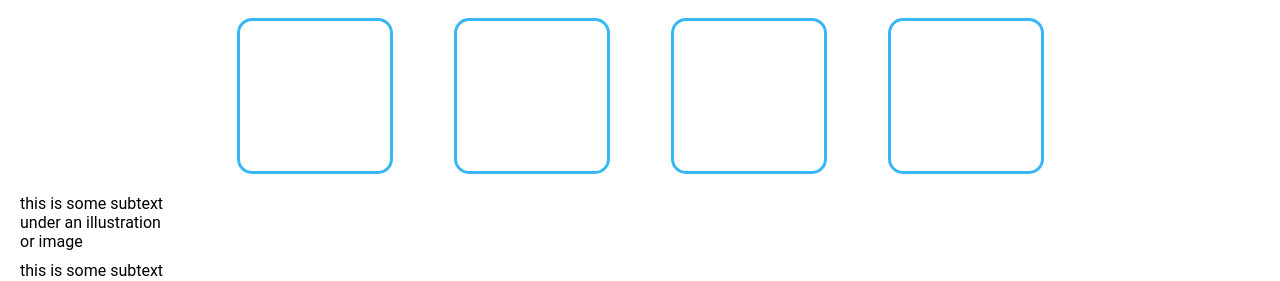
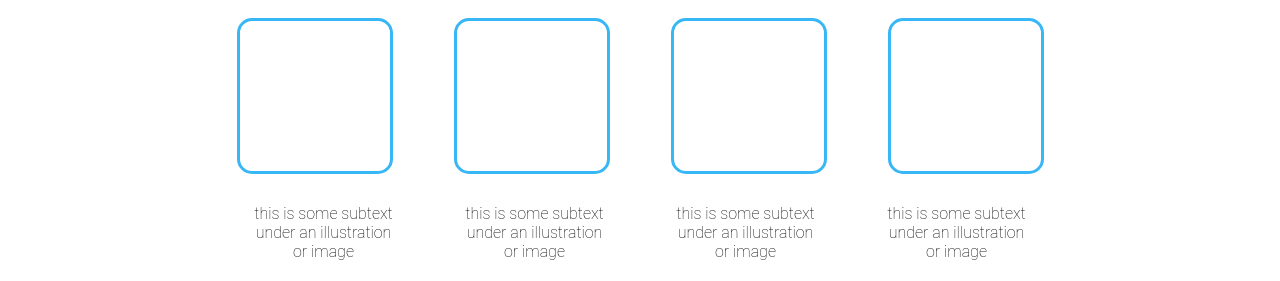
Before and after one commit to Flormens/Landing-Page, a plain HTML site: page index.html in a window 1280 px wide. Shown: the part 512-793 px from the top of the page. Drawn offline with Linux system fonts and the light colour scheme.

Commit message:
adjusted the font styles in the information header

```diff
--- a/style.css
+++ b/style.css
@@ -113,6 +113,7 @@ header {
     padding: 0;
     background-color: #777777;
     color: #F9FAF8;
+    font-size: 16px;
     display: flex;
     justify-content: center;
     align-items: center;
@@ -135,7 +136,8 @@ header {
     justify-content: center;
 }
 
-.square-container {
+.square-container,
+.text-container {
     margin: 0 auto;
     padding: 0;
     display: flex;
@@ -160,9 +162,10 @@ header {
 .text-four {
     margin-top: 10px;
     width: 150px;
-    gap: 5%;
-    display: flex;
-    justify-content: center;
+    font-size: 16px;
+    font-weight: lighter;
+    text-align: center;
+
 
 
 }
```
